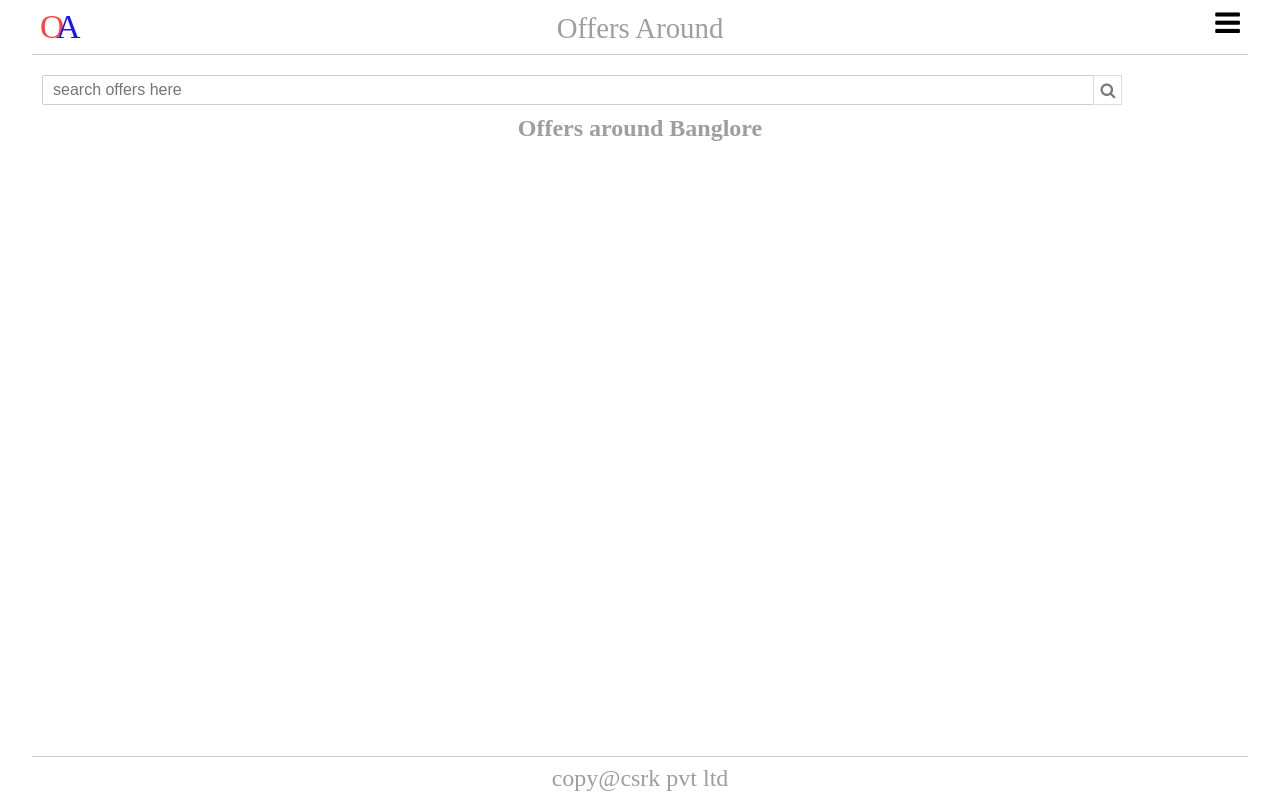
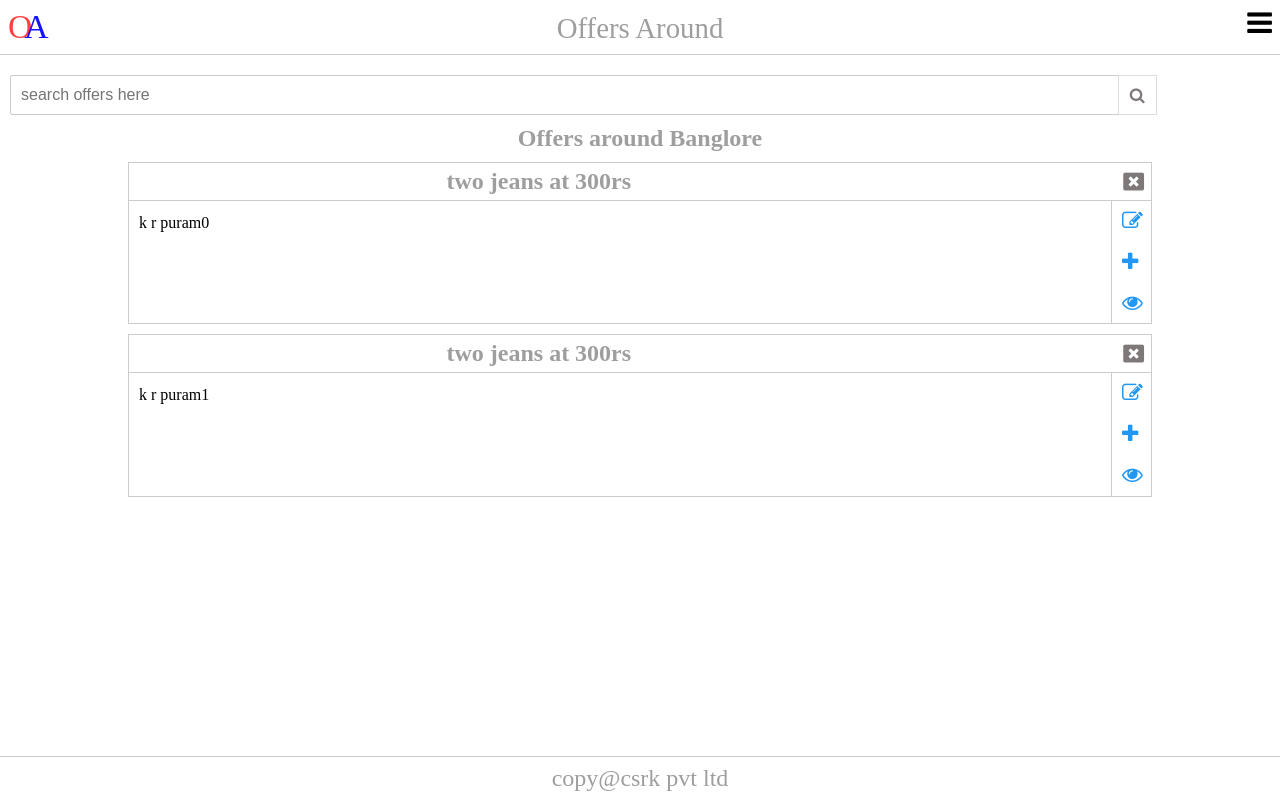
Before and after one commit to csreddy7/OffersAround, a website built with webpack: page index.html in a window 1280 px wide. Built offline with nearby package versions, Linux system fonts and the light colour scheme.

Commit message:
iteration #1

```diff
--- a/app_modules/main/OffersAround.css
+++ b/app_modules/main/OffersAround.css
@@ -22,9 +22,18 @@ html {
 
 body{
 	margin:0 auto;
-	width:95%;
+	width:100%;
 }
 
+.clear-fix::before{
+	content: "";
+	display: table;
+}
+.clear-fix::after{
+	content: "";
+	display: table;
+	clear: both;
+}
 /*********************
 	Header Styles
 ***********************/
@@ -69,9 +78,8 @@ header .menu-icon i{
 	float: right;
 }
 
-/*********************
-	nav Styles
-***********************/
+
+/***** nav Styles *****/
 
 nav{
 	display: none;
@@ -82,6 +90,11 @@ nav{
 /*********************
 	Main Article Styles
 ***********************/
+
+
+
+/***** search tab styles *****/
+
 .searchTab{
 	padding: 10px;
 	position: relative;
@@ -89,7 +102,7 @@ nav{
 .searchTab input[type="text"]{
 	border: 1px solid #ccc;
     border-radius: 2px;
-    height: 30px;
+    height: 40px;
 	padding-left: 10px;
 	width: 88%;
 	font-size: 1rem;
@@ -98,7 +111,7 @@ nav{
 .searchTab .fa-search::before {
     content: "\f002";
     border: 1px solid #ddd;
-    padding: 6px;
+    padding: 11px;
     color: rgba(99, 90, 90, 0.82);
     cursor: pointer;
     position: absolute;
@@ -112,6 +125,53 @@ nav{
     color: #9E9E9E;
 }
 
+/*** offer style ****/
+#offersList{
+	height: 350px;
+	overflow: auto;
+}
+.offer{
+	width: 80%;
+    margin: 0 auto;
+	border: 1px solid #ccc;
+	margin-top: 10px;
+}
+
+.offer div:first-of-type{
+	border-bottom: 1px solid #ccc;
+	padding: 5px;
+}
+
+.offerName{
+	display: inline-block;
+    width: 80%;
+    text-align: center;
+}
+.closeIcon{
+	display: inline-block;
+    width: 20%;
+	text-align: right;
+	padding: 2px;
+}
+
+.offerContent{
+	margin: 0 auto;
+    padding: 10px;
+	line-height: 1.5rem;
+	width:calc(100% - 40px);
+	float: left;
+}
+
+.sideBar{
+	float: left;
+    border-left: 1px solid #ccc;
+	width:40px;
+}
+
+.sideBar span{
+	padding: 10px;
+	display: block;
+}
 
 /*********************
 	Footer Styles
@@ -124,6 +184,22 @@ footer{
     border-top: 1px solid #ccc;
     position: absolute;
     bottom: 0;
-    width: 95%;
+    width: 100%;
     margin: 0 auto;
 }
+
+
+/*********************
+	Third Party Styles
+***********************/
+
+.fa-window-close:before {
+    content: "\f2d3";
+	color:rgba(99, 90, 90, 0.82);
+	cursor:pointer;
+	font-size: 1.3rem;
+}
+.fa-pencil-square-o::before,.fa-plus::before,.fa-eye::before{
+	font-size: 1.3rem;
+    color: #2196F3;
+}
--- a/app_modules/main/OffersAround.js
+++ b/app_modules/main/OffersAround.js
@@ -11,12 +11,15 @@ window.onload = function () {
 	location[0].innerHTML="Location coordinates:"+data.coords.latitude+","+data.coords.longitude;
 });*/
 
-  var obj = new CreateOffer("two jeans at 300rs", "k r puram");
-  obj.init();
+ for(let i=0;i<5;i++){
+   var obj = new CreateOffer("two jeans at 300rs", "k r puram"+i);
+    obj.init();
+ }
 
 
   var menuIcon = document.getElementById("menu-icon"),
     menu = document.getElementById("offer-menu");
+
 
   menuIcon.addEventListener("click", function () {
     if (menuIcon.className.indexOf("rotate-menu") != -1) {
--- a/index.html
+++ b/index.html
@@ -42,19 +42,21 @@
 	<main role="main">
 		<article>
 			<section class="searchTab">
-				<input type="text"  value="" placeholder="search offers here" />
+				<input type="text" value="" placeholder="search offers here" />
 				<span class="searchIcon"><i class="fa fa-search" aria-hidden="true"></i></span>
 			</section>
 			<section class="mainContent">
 				<h1>Offers around Banglore</h1>
-				<div class="offersList"></div>
+				<div id="offersList">
+				</div>
 			</section>
 		</article>
 	</main>
 	<footer>
 		<div>copy@csrk pvt ltd</div>
 	</footer>
-	<script src="build/build.js"></script>
+	 <script src="build/build.js"></script>
+
 </body>
 
 </html>
--- a/resources/utilities/offer.js
+++ b/resources/utilities/offer.js
@@ -1,37 +1,25 @@
 var offerNumber=0;
 import dialog from "utilities/dialog";
-export default function CreateOffer(offerName,locationName,offerDetails,comments){
-	this.offerName=offerName;
-	this.offerLocation=locationName;
-	this.offerDetails=offerDetails || "No offer details";
-	this.comments= comments || [];
+export default function CreateOffer(offerName,offerDetails){
+	offerDetails=offerDetails || "No offer details";
 	this.id="offer-item-"+(++offerNumber);
 	this.init=function(){
-		var template='<div class="offer">'+
-		'<div class="offerLeftPart">'+
-		'<div class="offer-name"><i class="fa fa-tags" aria-hidden="true"></i> <span>'+this.offerName+'</span></div>'+
-		'<div class="offer-location"><i class="fa fa-map-marker" aria-hidden="true"></i> <span>'+this.offerLocation+'</span></div>'+
-		'</div>'+
-		'<div class="offerRightPart">'+
-		'<div class="offerRightTop"><span>Expires in :</span><span class="expire-time">2 hr 59 mins</span><span ><i class="fa fa-window-close close-offer" aria-hidden="true"></i></span></div>'+
-		'<div class="offerRightBottom"><span class="offerlink view-details-link">view details</span><span class="offerlink add-comment-link">add comment</span><span class="offerlink view-comments-link">view comments</span></div>'+
-		'</div>'+
-		'<div>'+
-		'<div class="add-comment">'+
-		'<input type="text" class="comment-box" tabindex="4" id="comment-box" value="" placeholder="type comment" /><span><i tabindex="5" class="fa fa-plus add-comment-button" aria-hidden="true"></i></span>'+
-		'</div>'+
-		'<div class="comment-list" id="comment-list">'+
-		'<div><i class="fa fa-window-close close-comments" aria-hidden="true"></i></div>'+
-		'<div id="comment-content"></div>'
-		'</div>'+
-		'</div>'+
-		'</div>';
+		var template=`<div class="offer clear-fix">
+						<div>
+							<h1 class="offerName">${offerName}</h1><span class=" closeIcon fa fa-window-close"></span></div>
+							<div class="offerContent">${offerDetails}</div>
+							<div class="sideBar">
+								<span class="editIcon fa fa-pencil-square-o"></span>
+								<span class="addIcon fa fa-plus"></span>
+								<span class="previewIcon fa fa-eye"></span>
+							</div>
+					</div>`;
 		var offer=document.createElement("div");
 		offer.innerHTML=template;
 		offer.id=this.id;
-		document.getElementById("offer-list").appendChild(offer);
+		document.getElementById("offersList").appendChild(offer);
 		this.initializeEventHanders(offer);
-		this.addComments();
+		//this.addComments();
 	}
 	this.addComment=function(){
 		var target=document.querySelector("#"+this.id+" .add-comment");
@@ -70,6 +58,20 @@ export default function CreateOffer(offerName,locationName,offerDetails,comments
 	}
 	this.initializeEventHanders=function(offer){
 		var _this=this;
+		// offer.addEventListener("mouseover",function(event){
+		// 	console.log("mousover")
+		// 	var target=event.target;
+		// 	if(target.className.indexOf("offerContent")!=-1){
+		// 		offer.querySelector(".sideBar").style.display="block";
+		// 	}
+		// });
+		// offer.addEventListener("mouseout",function(event){
+		// 	console.log("mousout")
+		// 	var target=event.target;
+		// 	if(target.className.indexOf("offerContent")!=-1){
+		// 		//offer.querySelector(".sideBar").style.display="none";
+		// 	}
+		// });
 		offer.addEventListener("click",function(event){
 			var target=event.target;
 			if(target.className.indexOf("view-details-link")!=-1){
```
